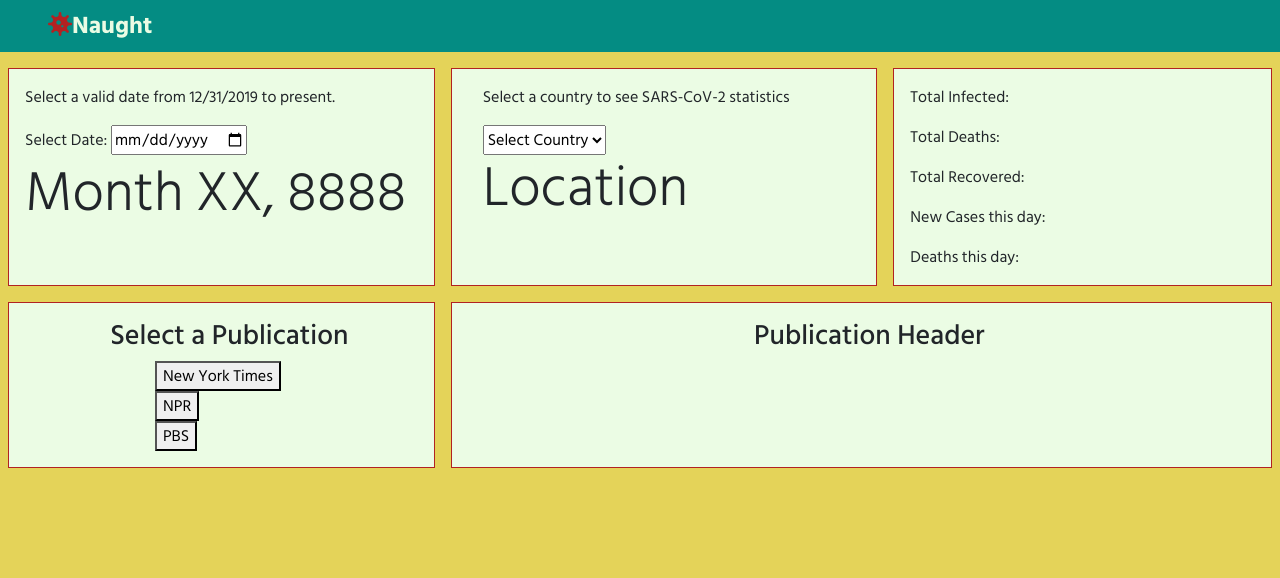
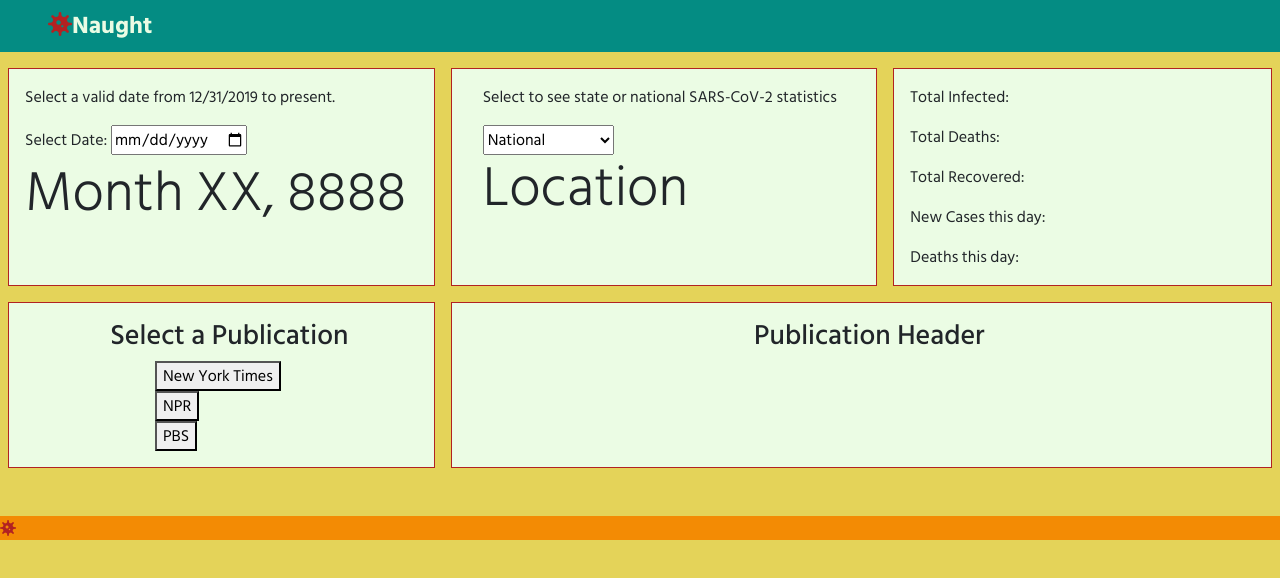
Before and after one commit to chrisjm093/Naught, a plain HTML site: page index.html in a window 1280 px wide. Drawn offline with nearby package versions, Linux system fonts and the light colour scheme.

Commit message:
Restructured files layout for effecient development, refactored html to accomidate state search wireframe.

```diff
--- a/assets/style.css
+++ b/assets/style.css
@@ -47,3 +47,10 @@ body {
     text-align: center;
     font-family: 'Hind Siliguri', sans-serif;
 }
+
+
+#footer-container {
+    margin-top: 3em;
+    background-color: #F38B04;
+    border-top: 1px, firebrick, solid;
+    }
--- a/index.html
+++ b/index.html
@@ -29,12 +29,59 @@
             <div id="location-display" class="cell-style container border col-4">
                 <div class="container ">
 
-                        <p class="stats">Select a country to see SARS-CoV-2 statistics</p>
+                        <p class="stats">Select to see state or national SARS-CoV-2 statistics</p>
                         <select class="country-dropdown">
-                            <option value="">Select Country</option>
-                            <option value="usa">USA</option>
-                            <option value="china">China</option>
-                            <option value="italy">Italy</option>
+                            <option value="usa">National</option>
+                            <option value="al">Alabama</option>
+                            <option value="ak">Alaska</option>
+                            <option value="az">Arizona</option>
+                            <option value="ar">Arkansas</option>
+                            <option value="ca">California</option>
+                            <option value="co">Colorado</option>
+                            <option value="ct">Connecticut</option>
+                            <option value="de">Delaware</option>
+                            <option value="fl">Florida</option>
+                            <option value="ga">Georgia</option>
+                            <option value="hi">Hawaii</option>
+                            <option value="id">Idaho</option>
+                            <option value="il">Illinois</option>
+                            <option value="in">Indiana</option>
+                            <option value="ia">Iowa</option>
+                            <option value="ks">Kansas</option>
+                            <option value="ky">Kentucky</option>
+                            <option value="la">Louisiana</option>
+                            <option value="me">Maine</option>
+                            <option value="md">Maryland</option>
+                            <option value="ma">Massachusetts</option>
+                            <option value="mi">Michigan</option>
+                            <option value="mn">Minnesota</option>
+                            <option value="ms">Mississippi</option>
+                            <option value="mo">Missouri</option>
+                            <option value="mt">Montana</option>
+                            <option value="ne">Nebraska</option>
+                            <option value="nv">Nevada</option>
+                            <option value="nh">New Hampshire</option>
+                            <option value="nj">New Jersey</option>
+                            <option value="nm">New Mexico</option>
+                            <option value="ny">New York</option>
+                            <option value="nc">North Carolina</option>
+                            <option value="nd">North Dakota</option>
+                            <option value="oh">Ohio</option>
+                            <option value="ok">Oklahoma</option>
+                            <option value="or">Oregon</option>
+                            <option value="pa">Pennsylvania</option>
+                            <option value="ri">Rhode Island</option>
+                            <option value="sc">South Carolina</option>
+                            <option value="sd">South Dakota</option>
+                            <option value="tn">Tennessee</option>
+                            <option value="tx">Texas</option>
+                            <option value="ut">Utah</option>
+                            <option value="vt">Vermont</option>
+                            <option value="va">Virginia</option>
+                            <option value="wa">Washington</option>
+                            <option value="wi">Wisconsin</option>
+                            <option value="wy">Wyoming</option>
+
                         </select>
 
                     <h1 id=" location " class="display-4">Location</h1>
@@ -70,7 +117,13 @@
             </div>
         </div>
     </div>
-
+<footer>
+    <div id="footer-container" class="row align-items-center">
+        <div class="col">
+            <i class="fas fa-virus"></i>
+        </div>
+    </div>
+</footer>
     <script src="https://code.jquery.com/jquery-3.5.1.js" integrity="sha256-QWo7LDvxbWT2tbbQ97B53yJnYU3WhH/C8ycbRAkjPDc=" crossorigin="anonymous"></script>
     <script src="https://cdn.jsdelivr.net/npm/popper.js@1.16.0/dist/umd/popper.min.js" integrity="sha384-Q6E9RHvbIyZFJoft+2mJbHaEWldlvI9IOYy5n3zV9zzTtmI3UksdQRVvoxMfooAo" crossorigin="anonymous"></script>
     <script src="https://stackpath.bootstrapcdn.com/bootstrap/4.5.0/js/bootstrap.min.js" integrity="sha384-OgVRvuATP1z7JjHLkuOU7Xw704+h835Lr+6QL9UvYjZE3Ipu6Tp75j7Bh/kR0JKI" crossorigin="anonymous"></script>
@@ -123,13 +176,7 @@ pseudocode:
                -> wall street journal
                     + ajax function to pull archived headlines and articles
 
-               -> wa po
-                    + ajax function to pull archived headlines and articles
-
-               -> huffington post
-                    + ajax function to pull archived headlines and articles
-
-               -> AP
+                -> Guradian
                     + ajax function to pull archived headlines and articles
 
             *Date specification functions
--- /dev/null
+++ b/middleware/dateSearch.js
@@ -0,0 +1,4 @@
+function dateSearch() {
+
+
+}
--- /dev/null
+++ b/middleware/stateApiCall.js
@@ -0,0 +1,3 @@
+function stateSearch() {
+
+}
```
Also changed, not shown: assets/script.js (+23 -0 lines), middleware/pubApiCalls.js (added, +10 -0 lines).
